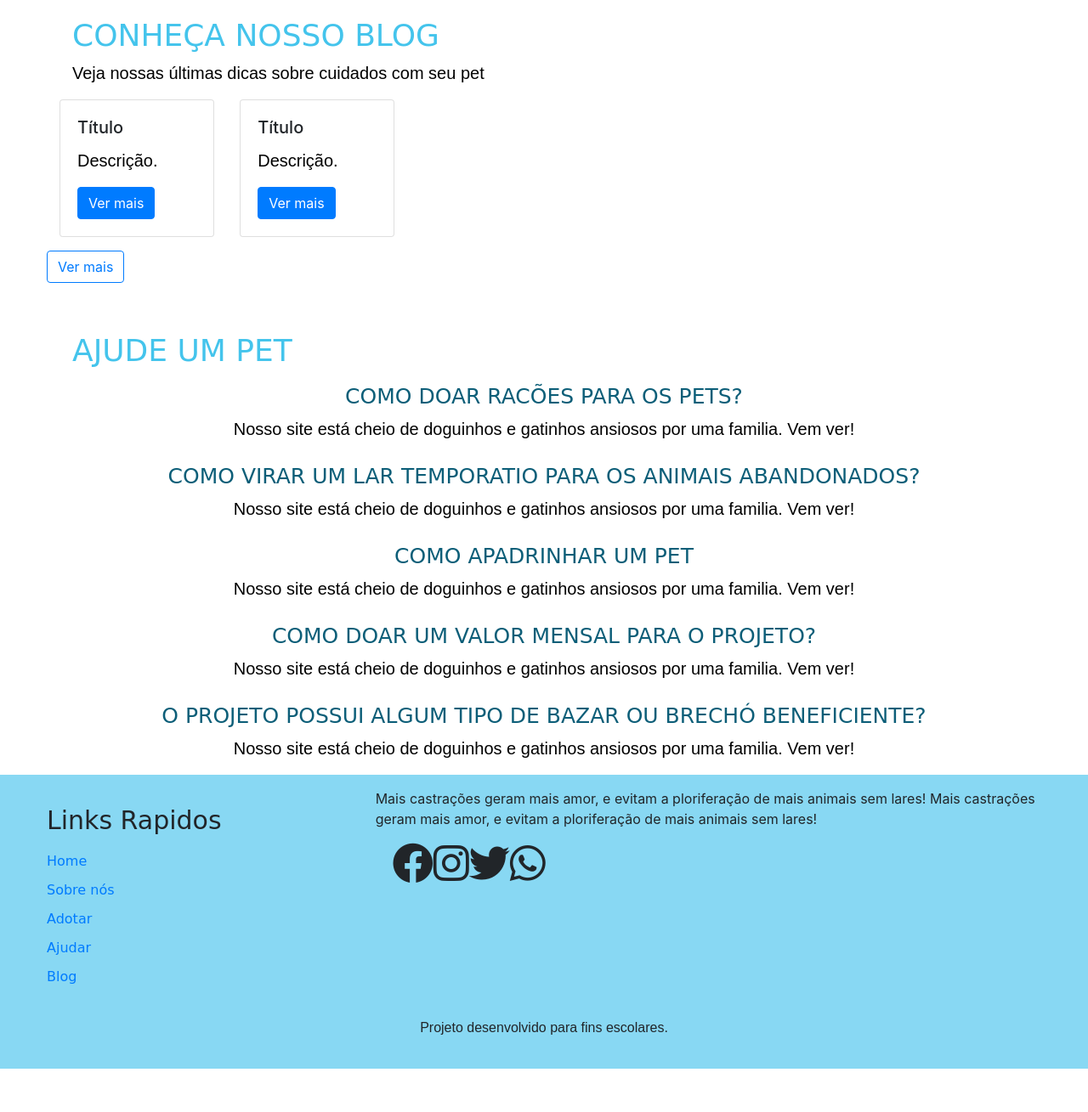
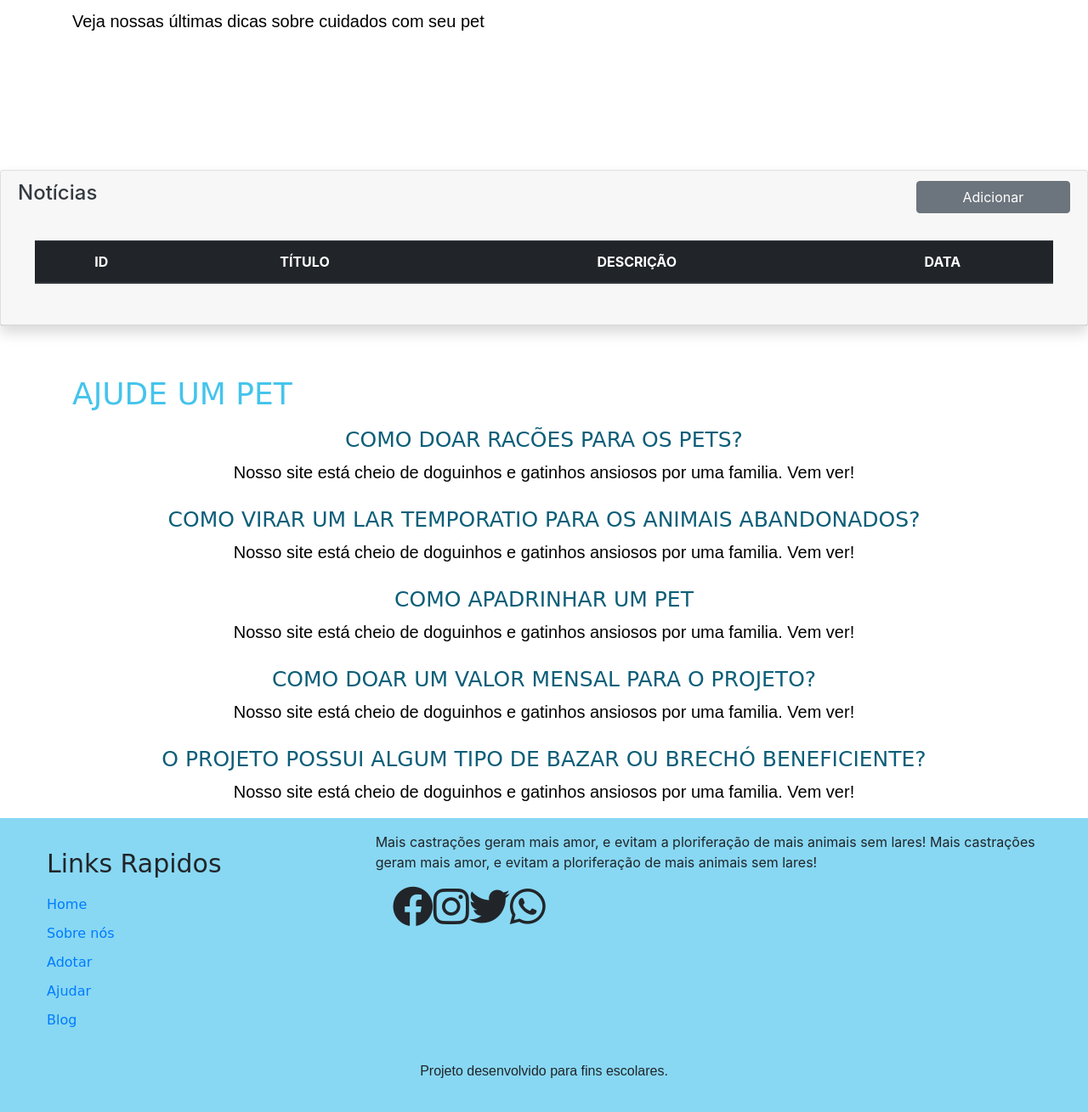
Before and after one commit to Millenapires32/Tcc, a PHP site: page / in a window 1280 px wide. Shown: the part 1874-3183 px from the top of the page at 85% size. Before the commit the page ends 3132 px from the top, so only its background shows below. Run offline with PHP 8.4, Linux system fonts and the light colour scheme; lists and menus that the app fills with data are empty; some libraries are stand-ins or nearby versions; some web fonts are replaced.

Commit message:
corrção dos links

```diff
--- a/css/style.css
+++ b/css/style.css
@@ -15,14 +15,8 @@
     text-transform: uppercase;
     border-radius: 40px;
 }
-
-/*jumbotrom estilização*/
-
-.jumbotron{
-    margin-top: 75px;
-    background-image: url(https://export-download.canva.com/zP7Ck/DAFLfHzP7Ck/12/0/0001-34662527583.png?X-Amz-Algorithm=AWS4-HMAC-SHA256&X-Amz-Credential=AKIAJHKNGJLC2J7OGJ6Q%2F20220905%2Fus-east-1%2Fs3%2Faws4_request&X-Amz-Date=20220905T231557Z&X-Amz-Expires=81226&X-Amz-Signature=05138caa01588eb3dc391475ec48eff98e84abd31c1b0acfe20b06342e4bf045&X-Amz-SignedHeaders=host&response-content-disposition=attachment%3B%20filename%2A%3DUTF-8%27%27ADOTE-ME.png&response-expires=Tue%2C%2006%20Sep%202022%2021%3A49%3A43%20GMT);
-    background-size: cover;
-    height: 550px;
+.conteiner{
+    background-color: aliceblue;
 }
 
 /*Info Painel*/
--- a/index.html
+++ b/index.html
@@ -27,27 +27,28 @@
               <a class="nav-link" href="#" alt="sobre nos">Sobre nós</a>
             </li>
             <li class="nav-item ml-auto">
-              <a class="nav-link" href="#">Adote um pet</a>
+              <a class="nav-link" href="src/animais/visao/form-animais.html">Adote um pet</a>
             </li>
             <li class="nav-item ml-auto">
-                <a class="nav-link" href="src/noticias/visao/list-noticia.html">Blog</a></button>
+                <a class="nav-link"  href="src/noticias/visao/list-noticia.html">Blog</a></button>
               </li>
               <li class="nav-item ml-auto">
-                <a class="nav-link" href="#"><i class="fa-solid fa-user"></i></a>
+                <a class="nav-link" href="src/usuario/visao/cadastro.html"><i class="fa-solid fa-user"></i></a>
               </li>
           </ul>
         </div>
     </div>
       </nav>
       <!--Final da navbar do sistema-->
-      <!--Jumbotron inicio-->
-      <div class="jumbotron jumbotron-fluid">
-        <div class="container">
+      <!--div inicio-->
+      <div id="content" class="container mt-5">
+        <div class="row mt-5">
+            <div class="col-12 mt-5">
+                <img src="img/logo.png" alt="projeto ced" class="img-fluid">
             </div>
         </div>
-      <!--Final do jumbotron do sistema-->
-      <!--Container-->
-      <div class="contaniner">
+    </div>
+      <!--Final do div do sistema-->
         <!--Iformações do painel-->
         <div class="row justify-content-center">
             <div class="col-lg-10 info-panel">
@@ -80,7 +81,7 @@
                 </p>
             </div>
             <div class="col-mt-5">
-              <img src="img/sobre_nós.png" class="img-responsive" alt="Image">
+              <img src="img/sobre_nós.png" class="img-fluid" alt="Image">
           </div>
     </div>
       </div>
@@ -119,26 +120,41 @@
         <div class="col-12">
           <p>Veja nossas últimas dicas sobre cuidados com seu pet</p>
         </div>
-        <div class="row">
-          <div class="col-sm-6 mb-3">
-            <div class="card">
-              <div class="card-body">
-                <h5 class="card-title">Título </h5>
-                <p class="card-text">Descrição.</p>
-                <a href="#" class="btn btn-primary">Ver mais</a>
       </div>
     </div>
     </div>
-          <div class="col-sm-6 mb-3">
-            <div class="card">
-              <div class="card-body">
-                <h5 class="card-title">Título </h5>
-                <p class="card-text">Descrição.</p>
-                <a href="src/noticias/visao/list-noticia.html" class="btn btn-primary">Ver mais</a>
+        <div class="row mt-5">
+          <div class="col-12 mt-5">
+              <div class="card shadow mt-5">
+                  <div class="card-header">
+                      <div class="card-title">
+                          <div class="row">
+                              <div class="col-12 col-md-10">
+                                  <h4 class="text-dark">
+                                      Notícias
+                                  </h4>
+                              </div>
+                              <div class="col-12 col-md-2">
+                                  <button class="btn btn-secondary btn-block btn-new">
+                                      Adicionar
+                                  </button>
                               </div>
                           </div>
                       </div>
-          <button type="button" class="btn btn-outline-primary">Ver mais</button>
+                      <div class="card-body">
+                          <div class="table-responsive">
+                              <table class="table table-hover" id="table-noticia">
+                                  <thead class="thead-dark">
+                                    <tr>
+                                        <th scope="col" class="text-center">ID</th>
+                                        <th scope="col" class="text-center">TÍTULO</th>
+                                        <th scope="col" class="text-center">DESCRIÇÃO</th>
+                                        <th scope="col" class="text-center">DATA</th>
+                                    </tr>
+                                  </thead>
+                              </table>
+                          </div>
+                      </div>
                   </div>
               </div>
           </div>
```
Lines whose indentation alone changed are shown as unchanged.
